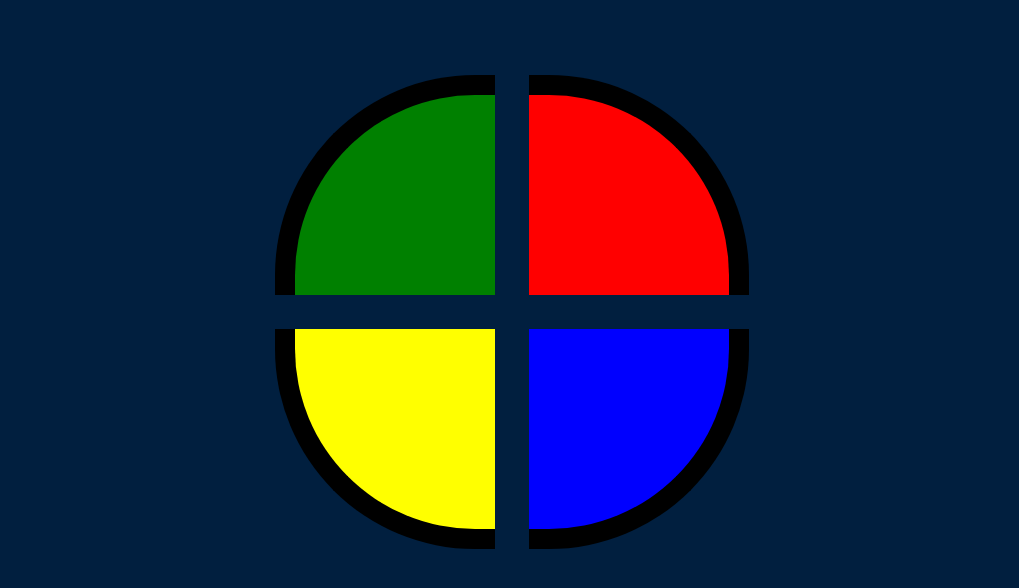
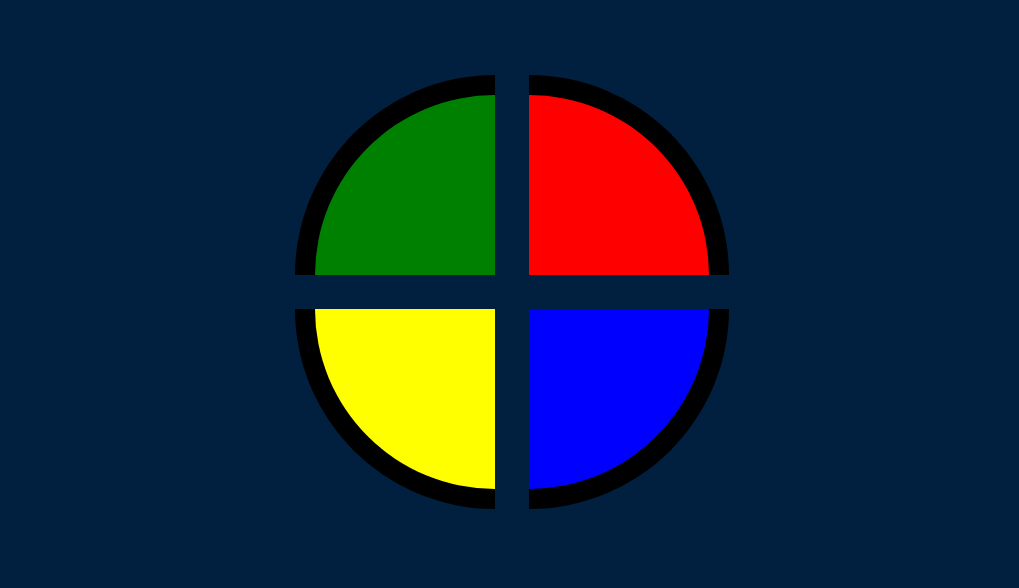
Before and after one commit to SiddPatki/Simon-Game, a plain HTML site: page index.html in a window 1280 px wide. Shown: the part 114-702 px from the top of the page, without its empty margins (128-1147 px from the left). Drawn offline with nearby package versions, Linux system fonts and the light colour scheme.

Commit message:
added mobile responisveness

```diff
--- a/styles.css
+++ b/styles.css
@@ -65,3 +65,11 @@ body {
   box-shadow: 0 0 20px white;
   background-color: grey;
 }
+
+@media only screen and (min-width: 768px){
+  .btn{
+    width: 180px;
+    height: 180px;
+  }
+
+}
```
